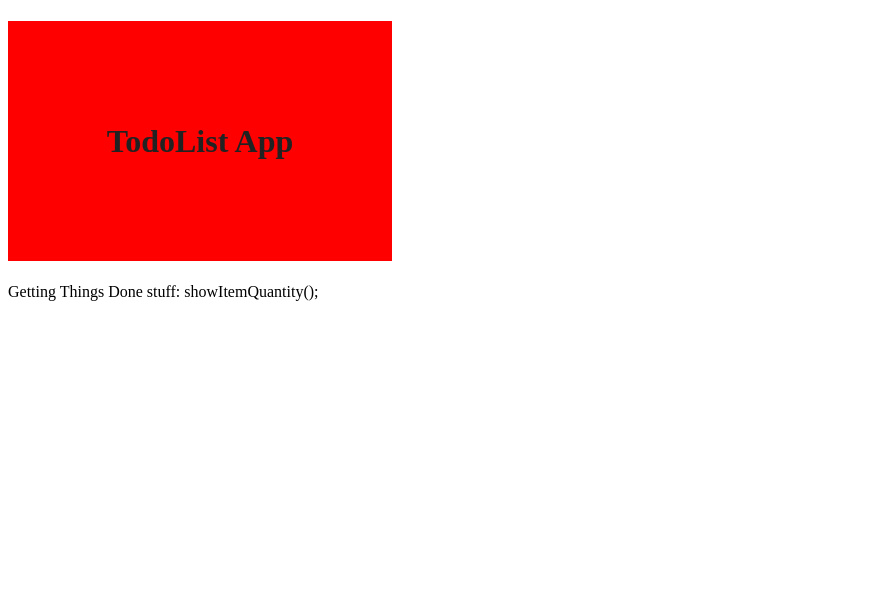
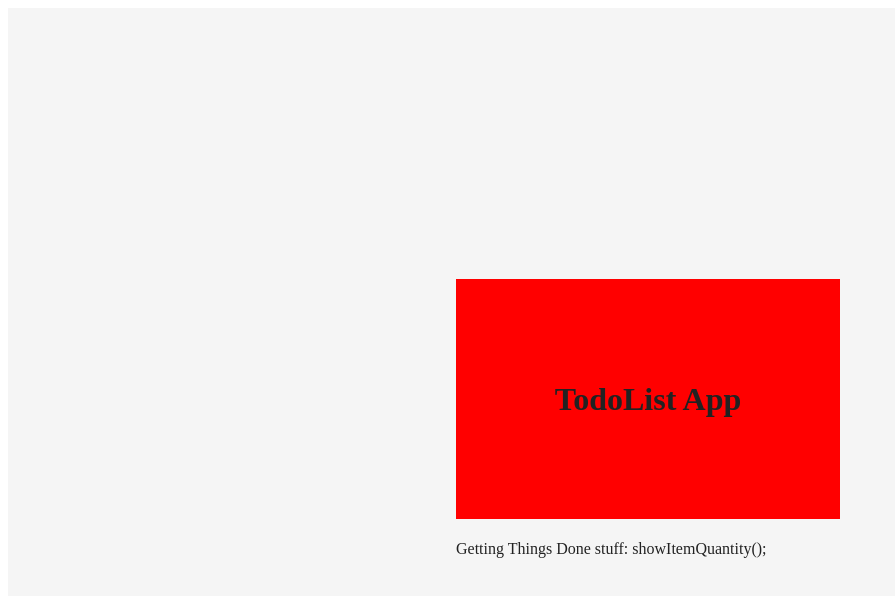
Before and after one commit to lehronn/16.4, a React app: page / in a window 1280 px wide. Shown: the top 596 px of the page, without its empty margins (0-895 px from the left). Built offline with nearby package versions, Linux system fonts and the light colour scheme.

Commit message:
improvments2

```diff
--- a/src/containers/App.js
+++ b/src/containers/App.js
@@ -28,7 +28,7 @@ class App extends React.Component {
   }
   render() {
     return (
-      <div className={style.TodoTitle}>
+      <div className={style.TodoApp}>
         <Title />
       </div>
     );
```
Also changed, not shown: 1 other file (tests, documents, lock files or other folders).
